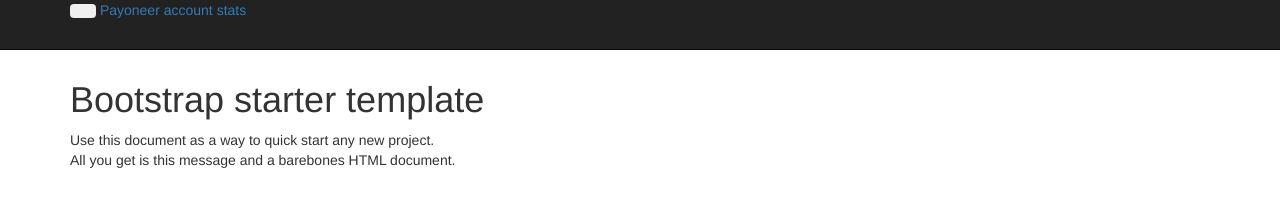
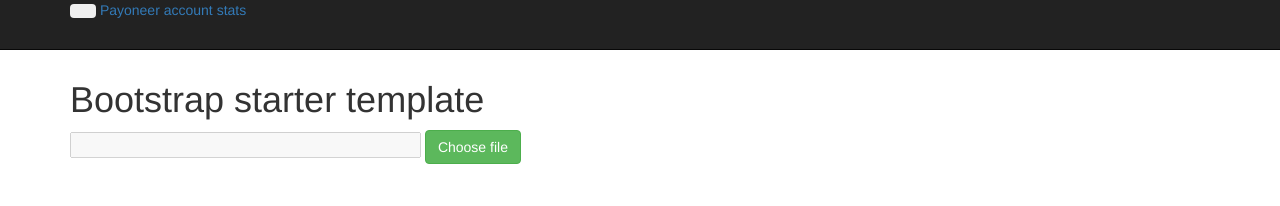
Before and after one commit to buger/payoneer_account_stats, a plain HTML site: page index.html in a window 1280 px wide. Drawn offline with nearby package versions, Linux system fonts and the light colour scheme.

Commit message:
Add file upload input

```diff
--- a/app.js
+++ b/app.js
@@ -0,0 +1,5 @@
+$(":file").filestyle({
+  textField: "Upload Transactions PDF file",
+  icon: true,
+  classButton: "btn-success"
+})
--- /dev/null
+++ b/bootstrap-filestyle.min.js
@@ -0,0 +1,4 @@
+/*! Bootstrap Filestyle - v0.1.0 - 2012-10-17
+* http://markusslima.github.com/bootstrap-filestyle/
+* Copyright (c) 2012 Markus Lima; Licensed MIT */
+(function(e){"use strict";e.fn.filestyle=function(t){if(typeof t=="object"||typeof t=="undefined"){var n={buttonText:"Choose file",textField:!0,icon:!1,classButton:"",classText:"",classIcon:"icon-folder-open"};return t=e.extend(n,t),this.each(function(){var n=e(this);n.data("filestyle",!0),n.css({position:"fixed",top:"-100px",left:"-100px"}).parent().addClass("form-search").append((t.textField?'<input type="text" class="'+t.classText+'" disabled size="40" /> ':"")+'<button type="button" class="btn '+t.classButton+'" >'+(t.icon?'<i class="'+t.classIcon+'"></i> ':"")+t.buttonText+"</button>"),n.change(function(){n.parent().children(":text").val(e(this).val())}),n.parent().children(":button").click(function(){n.click()})})}return this.each(function(){var n=e(this);n.data("filestyle")===!0&&t==="clear"?(n.parent().children(":text").val(""),n.val("")):window.console.error("Method filestyle not defined!")})}})(jQuery);
--- a/index.html
+++ b/index.html
@@ -33,7 +33,7 @@
     <div class="container">
 
       <h1>Bootstrap starter template</h1>
-      <p>Use this document as a way to quick start any new project.<br> All you get is this message and a barebones HTML document.</p>
+      <p><input type="file" id="pdf"/></p>
 
     </div> <!-- /container -->
 
@@ -41,6 +41,8 @@
 
 	<script type="text/javascript" src="//cdnjs.cloudflare.com/ajax/libs/twitter-bootstrap/2.3.1/js/bootstrap.min.js"></script>
 
+  <script type="text/javascript" src="/bootstrap-filestyle.min.js"></script>
+
 	<script type="text/javascript" src="/app.js"></script>
 </body>
 </html>
```
